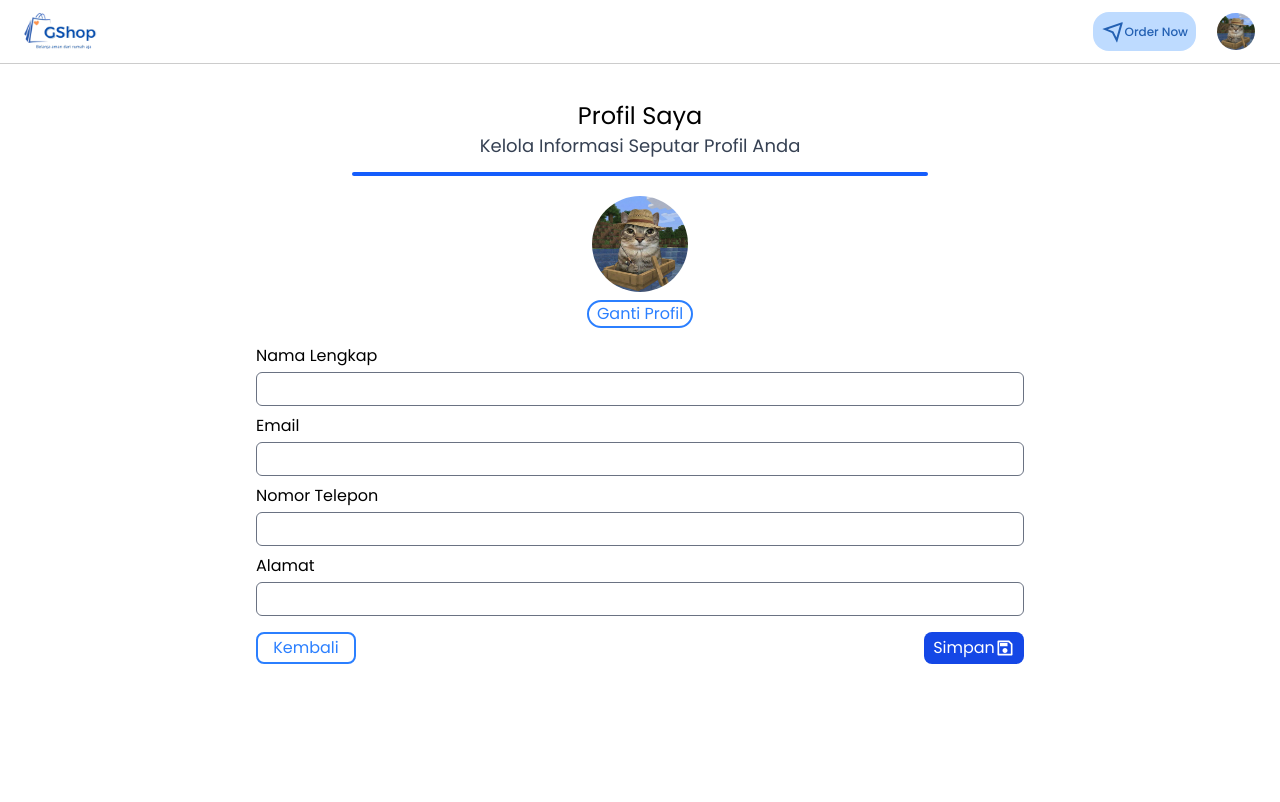
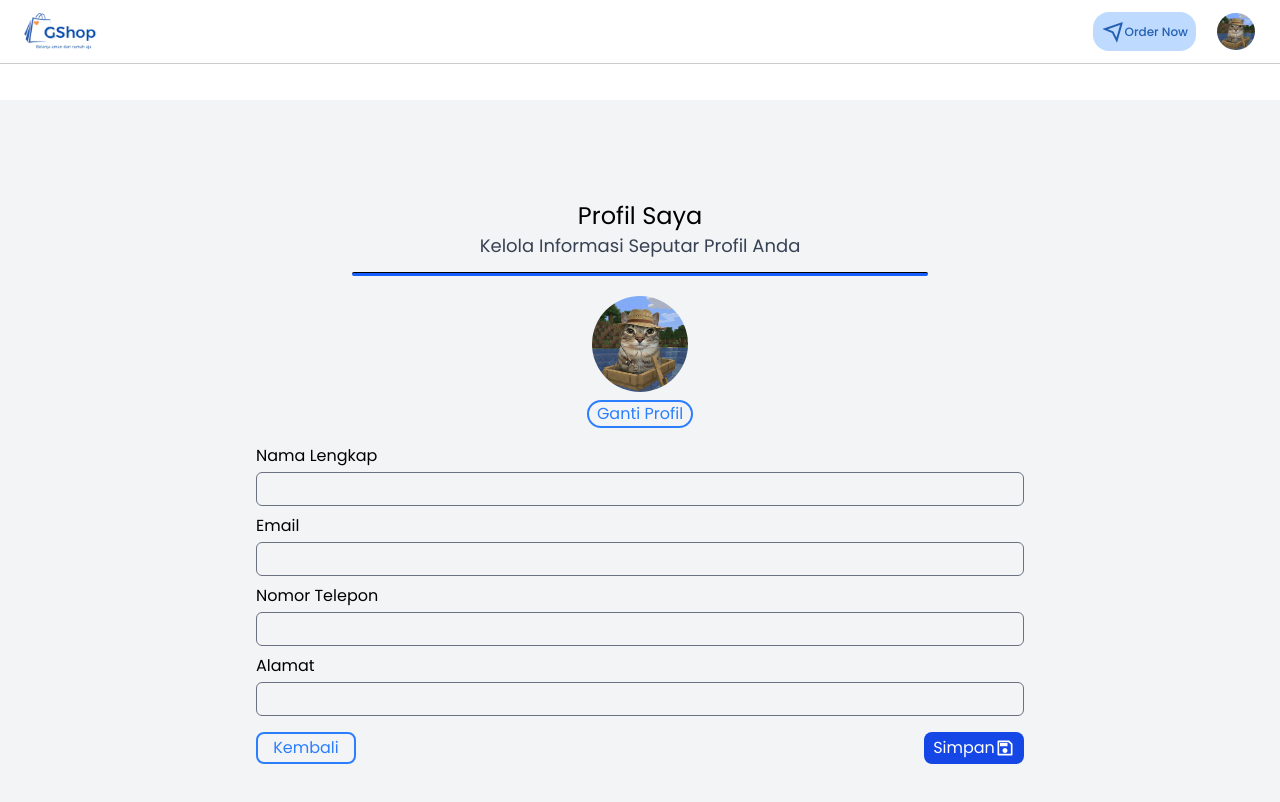
Before and after one commit to BenedictoGeraldo/GShop, a Next.js app in the folder client/: page /profile in a window 1280 px wide. Shown: the top 802 px of the page. Built offline with nearby package versions, Linux system fonts and the light colour scheme.

Commit message:
update profile view

```diff
--- a/client/src/views/profile/index.tsx
+++ b/client/src/views/profile/index.tsx
@@ -35,10 +35,10 @@ const ProfileView = () => {
     submitForm,
   });
   return (
-    <div className="bg-gray-1000">
+    <div className="min-h-screen bg-gray-100 pt-25">
       <div className="mx-auto w-3/5">
         <ProfileHeader />
-        <hr className="w-3/4 mx-auto text-center my-3 rounded-full border-0 h-1 bg-blue-600" />
+        <hr className="w-3/4 mx-auto text-center my-3 rounded-full h-1 bg-blue-600" />
         <ProfileImage />
         <ProfileForm
           formRef={formRef}
```
